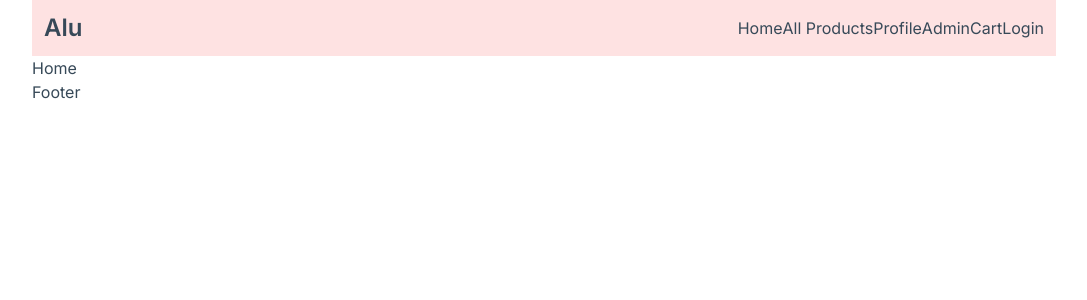
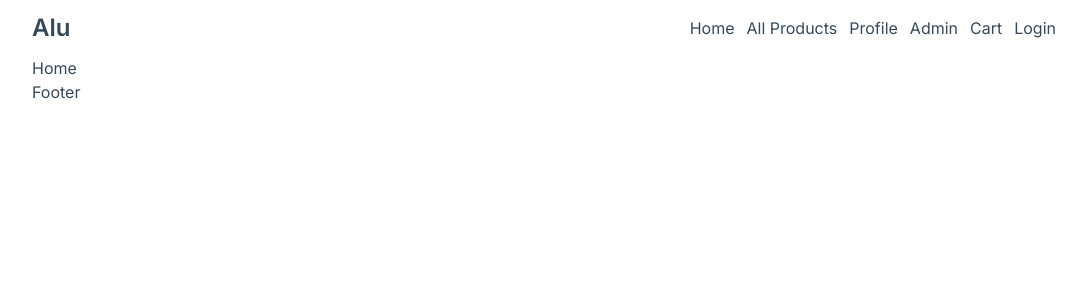
Before and after one commit to aushamim/repliq-task-e-commerce, a Next.js app: page / in a window 1280 px wide. Shown: the top 300 px of the page, without its empty margins (96-1183 px from the left). Built offline with nearby package versions, Linux system fonts and the light colour scheme.

Commit message:
[Add] Navbar

```diff
--- a/app/Components/Nav/Nav.jsx
+++ b/app/Components/Nav/Nav.jsx
@@ -1,25 +1,60 @@
+import Link from "next/link";
 import React from "react";
 
 const Nav = () => {
+  const routes = [
+    {
+      name: "Home",
+      route: "/",
+    },
+    {
+      name: "All Products",
+      route: "/products",
+    },
+    {
+      name: "Profile",
+      route: "/user/profile",
+    },
+    {
+      name: "Admin",
+      route: "/admin",
+    },
+    {
+      name: "Cart",
+      route: "/cart",
+    },
+    {
+      name: "Login",
+      route: "/user/login",
+    },
+  ];
+
   return (
     <nav className="drawer drawer-end">
       <input id="navbar" type="checkbox" className="drawer-toggle" />
       <div className="drawer-content">
         {/* Page content here */}
-        <div className="flex gap-5 bg-red-100 items-center p-3">
-          <div className="text-2xl font-semibold">Alu</div>
+        <div className="flex gap-5 items-center p-3 xl:px-0">
+          <div>
+            <Link href="/" className="text-2xl font-semibold">
+              Alu
+            </Link>
+          </div>
 
           <div className="flex-grow hidden xl:flex justify-end">
-            <a href="/">Home</a>
-            <a href="/">All Products</a>
-            <a href="/">Profile</a>
-            <a href="/">Admin</a>
-            <a href="/">Cart</a>
-            <a href="/">Login</a>
+            {routes?.map((item) => (
+              <Link
+                key={routes?.indexOf(item)}
+                href={item.route}
+                className="hover:text-orange-500 duration-300 ml-3"
+              >
+                {item.name}
+              </Link>
+            ))}
           </div>
 
           <div className="flex-grow flex xl:hidden justify-end">
-            <label htmlFor="navbar" className="">
+            <label htmlFor="navbar">
               <svg
                 xmlns="http://www.w3.org/2000/svg"
                 fill="none"
@@ -44,14 +79,18 @@ const Nav = () => {
           aria-label="close sidebar"
           className="drawer-overlay"
         ></label>
-        <ul className="menu bg-base-200 text-base-content min-h-full w-64 p-4">
+        <ul className="menu bg-base-200 text-base-content min-h-full w-72 p-4">
           {/* Sidebar content here */}
-          <li>
-            <a>Sidebar Item 1</a>
-          </li>
-          <li>
-            <a>Sidebar Item 2</a>
-          </li>
+          {routes?.map((item) => (
+            <li key={routes?.indexOf(item)}>
+              <Link
+                href={item.route}
+                className="hover:text-orange-500 duration-300"
+              >
+                {item.name}
+              </Link>
+            </li>
+          ))}
         </ul>
       </div>
     </nav>
--- /dev/null
+++ b/app/user/login/page.jsx
@@ -0,0 +1,7 @@
+import React from "react";
+
+const Login = () => {
+  return <div>login</div>;
+};
+
+export default Login;
--- /dev/null
+++ b/app/user/register/page.jsx
@@ -0,0 +1,7 @@
+import React from "react";
+
+const Register = () => {
+  return <div>Register</div>;
+};
+
+export default Register;
```
